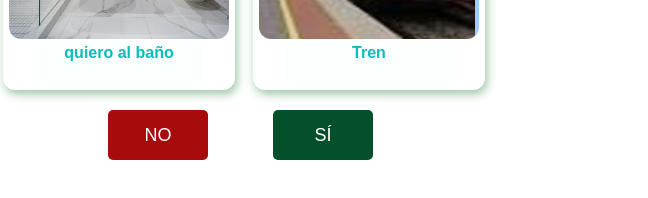
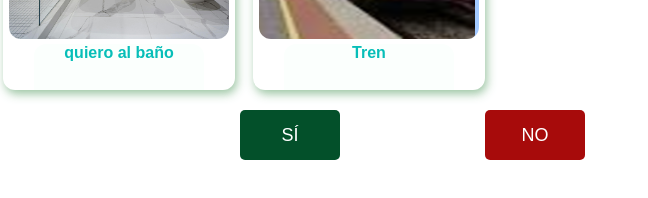
Before and after one commit to cristinavoda/Comunicapp, a Vue app: page /mi-comunicador in a window 1280 px wide. Shown: the part 854-1052 px from the top of the page, without its empty margins (0-648 px from the left). Built offline with nearby package versions, Linux system fonts and the light colour scheme.

Commit message:
Mejorando estilo

```diff
--- a/src/views/MiComunicador.vue
+++ b/src/views/MiComunicador.vue
@@ -10,8 +10,10 @@
         </div>
       </div>
 
+      <div class="botones-container">
       <button id="no-button" class="button no" @click="speakText('NO')">NO</button>
       <button id="si-button" class="button si" @click="speakText('SÍ')">SÍ</button>
+    </div>
     </div>
   </template>
 
@@ -141,20 +143,33 @@
   cursor: pointer;
   margin-left: 10px;
 }
+.botones-container {
+    display: flex;
+    justify-content: center; /* Centra los botones horizontalmente */
+    align-items: center; /* Alinea verticalmente */
+    gap: 10px; /* Espaciado entre botones */
+}
+
+.boton {
+    width: 100px;  /* Ajusta el ancho según necesites */
+    height: 50px;  /* Ajusta el alto */
+    font-size: 20px;
+    text-align: center;
+}
 
 
 .no {
 
   background-color: rgb(167, 11, 11);
   color: white;
-  margin-left: -60px;
+  margin-left: -460px;
   margin-top: 40px;
 }
 
 .si {
   background-color: rgb(3, 80, 42);
   color: white;
-  margin-left: 60px;
+  margin-left: -360px;
   margin-top: 40px;
 }
 
```
